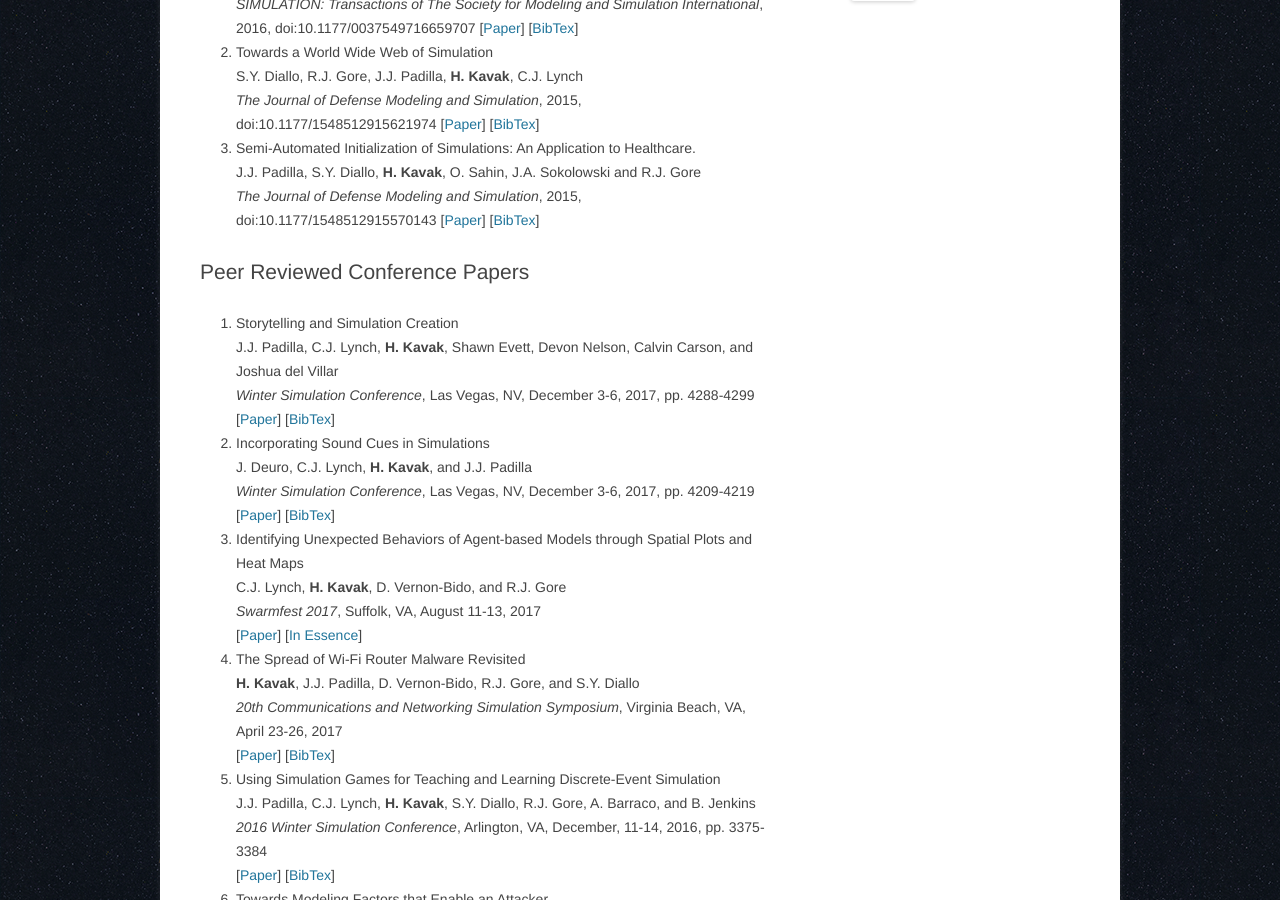
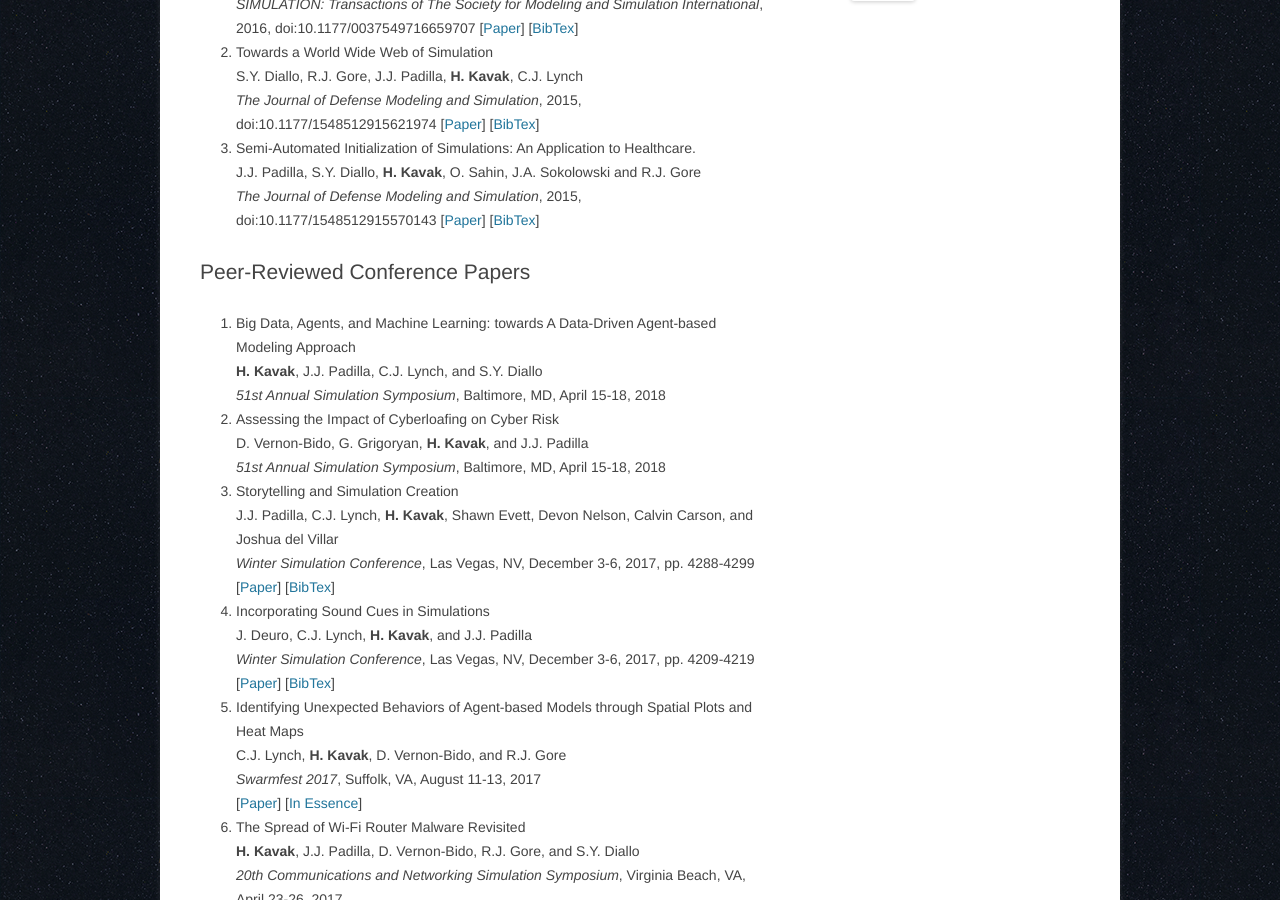
Before and after one commit to hamdikavak/hamdikavak.github.io, a Jekyll site: the page built from publications/index.html, in a window 1280 px wide and 900 px high, scrolled down 402 px. Built offline with Jekyll 4.4.1, drawn with Linux system fonts in a browser that asks for light colours; nearby versions of some CDN libraries; some of the changed text lies outside the part shown.

Commit message:
Publication update.

```diff
--- a/publications/index.html
+++ b/publications/index.html
@@ -32,9 +32,22 @@ current_page_publications: active
   </li>
 </ol>
 <a name="conferences"></a>
-<h1>Peer Reviewed Conference Papers</h1>
+<h1>Peer-Reviewed Conference Papers</h1>
 <ol>
 
+
+
+	<li>
+    Big Data, Agents, and Machine Learning: towards A Data-Driven Agent-based Modeling Approach<br />
+    <strong>H. Kavak</strong>, J.J. Padilla, C.J. Lynch, and S.Y. Diallo<br />
+    <em>51st Annual Simulation Symposium</em>, Baltimore, MD, April 15-18, 2018<br />
+   </li>
+
+   <li>
+    Assessing the Impact of Cyberloafing on Cyber Risk<br />
+    D. Vernon-Bido, G. Grigoryan, <strong>H. Kavak</strong>, and J.J. Padilla<br />
+    <em>51st Annual Simulation Symposium</em>, Baltimore, MD, April 15-18, 2018<br />
+   </li>
   <li>
     Storytelling and Simulation Creation<br />
    	J.J. Padilla, C.J. Lynch, <strong>H. Kavak</strong>, Shawn Evett, Devon Nelson, Calvin Carson, and Joshua del Villar<br />
@@ -137,14 +150,7 @@ current_page_publications: active
      Fine-Scale Prediction of People's Home Location using Social Media Footprints w/ D. Vernon-Bido and J.J. Padilla
      <br/>SBP-BRIMS Conference 2018, Forthcoming.
   </li>
-  <li>
-     Assessing the Impact of Cyberloafing on Cyber Risk w/ D. Vernon-Bido, G. Grigoryan, and J.J. Padilla
-     <br/>51st Annual Simulation Symposium, Forthcoming.
-  </li>
-  <li>
-     Big Data, Agents, and Machine Learning: towards A Data-Driven Agent-based Modeling Approach. w/ J.J. Padilla, C.J. Lynch, and S.Y. Diallo
-     <br/>51st Annual Simulation Symposium, Forthcoming.
-  </li>
+
 </ol>
 <a name="inprog"></a>
 <h1>Papers in Progress</h1>
```
